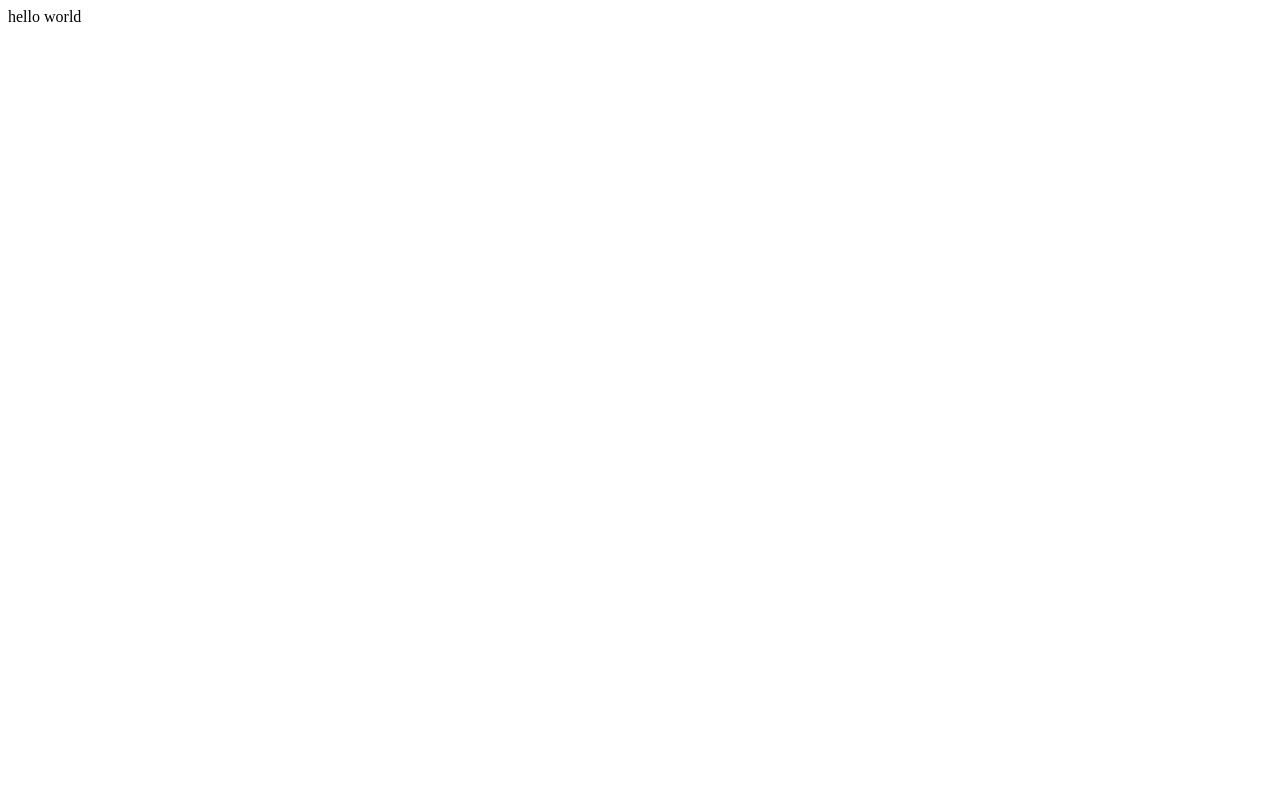
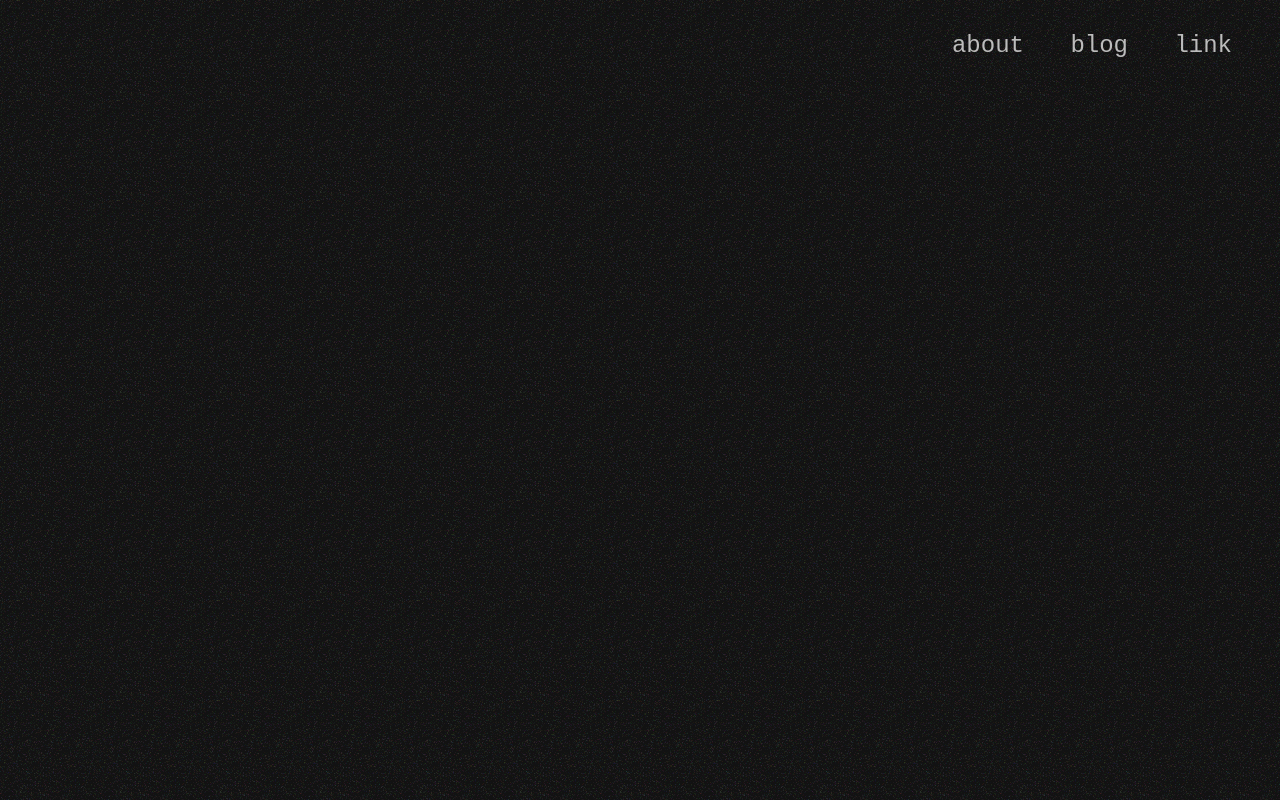
Before and after one commit to edudebortoli/edudebortoli.github.io, a plain HTML site: page index.html in a window 1280 px wide. Drawn offline with Linux system fonts and the light colour scheme.

Commit message:
get links

```diff
--- a/index.html
+++ b/index.html
@@ -1 +1,19 @@
-<p>hello world</p>
+<!doctype html>
+<html>
+  <script src="script.js" defer></script>
+  <head>
+    <title>edudebortoli</title>
+    <link rel="stylesheet" href="style.css" />
+  </head>
+  <body>
+    <div class="flex-container">
+      <header>
+        <a onclick="loadHtml('about')">about</a>
+        <a onclick="loadHtml('blog')">blog</a>
+        <a onclick="loadHtml('link')">link</a>
+      </header>
+      <div></div>
+      <content id="content"> </content>
+    </div>
+  </body>
+</html>
--- /dev/null
+++ b/script.js
@@ -0,0 +1,8 @@
+function loadHtml(page) {
+  fetch(`pages/${page}.html`)
+    .then((e) => e.text())
+    .then((text) => {
+      const doc = window.document.getElementById("content");
+      doc.innerHTML = text;
+    });
+}
--- /dev/null
+++ b/style.css
@@ -0,0 +1,45 @@
+html,
+body {
+  margin: 0;
+  height: 100%;
+}
+
+body {
+  background: #121212 url("./images/noise.png");
+  margin: 0;
+  padding: 0;
+  color: white;
+  font-family: monospace;
+  font-size: 1.5rem;
+}
+
+header {
+  align-self: flex-end;
+}
+
+.flex-container {
+  display: flex;
+  padding: 1rem;
+  flex-direction: column;
+}
+
+.flex-container > * {
+  margin: 1rem;
+  margin-right: 2rem;
+}
+
+header > a {
+  margin-left: 2rem;
+}
+
+a:hover {
+  text-decoration: underline;
+  text-decoration-thickness: 3px;
+  text-decoration-color: #f3f3f3;
+  cursor: pointer;
+}
+
+a {
+  color: #bcbcbc;
+  text-decoration: none;
+}
```
Also changed, not shown: pages/about.html (added, +2 -0 lines), pages/blog.html (added, +4 -0 lines), pages/link.html (added, +18 -0 lines), images/canvas.png (added), images/noise.png (added).
